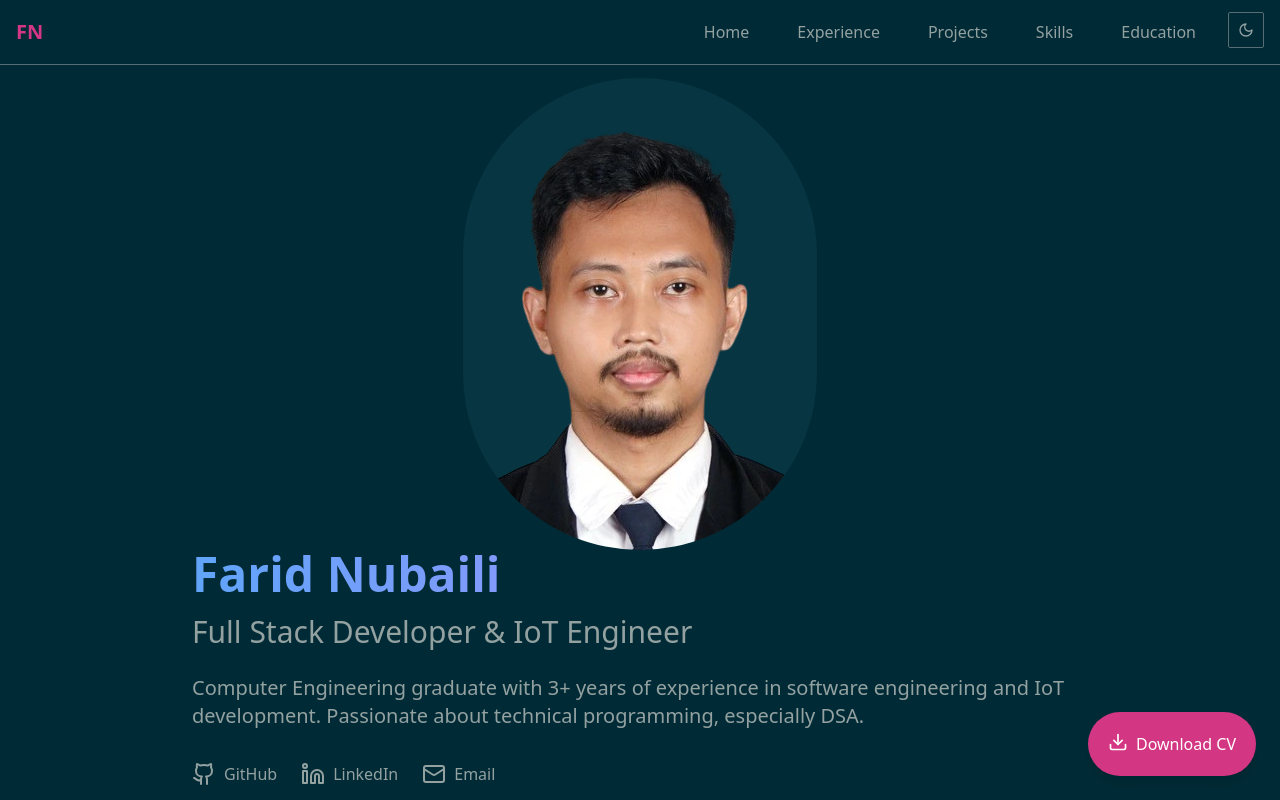
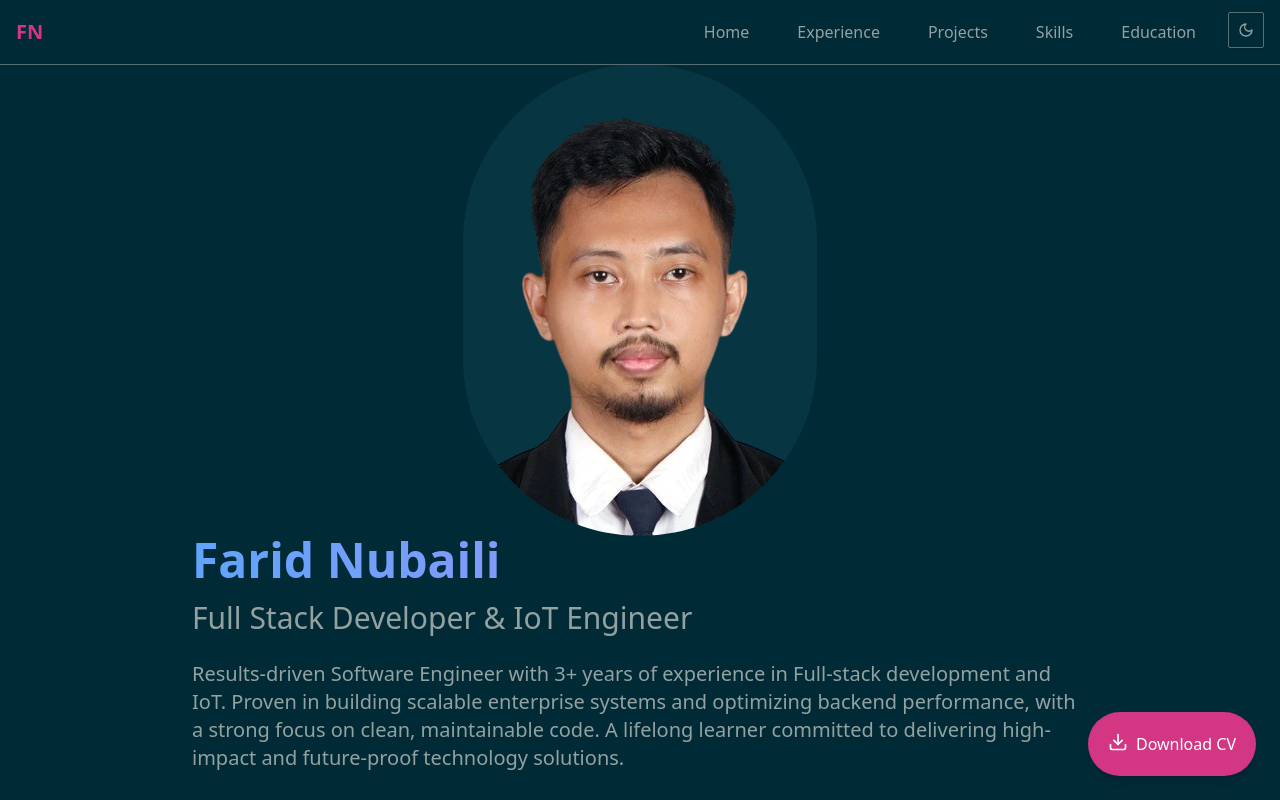
Before and after one commit to farid141/farid141.github.io, a React (Vite) app: page / in a window 1280 px wide. Shown: the top 800 px of the page. Built offline with nearby package versions, Linux system fonts and the light colour scheme; some icons are missing.

Commit message:
update content

```diff
--- a/src/components/Hero.jsx
+++ b/src/components/Hero.jsx
@@ -24,9 +24,11 @@ export const Hero = () => {
             Full Stack Developer & IoT Engineer
           </h2>
           <p className="text-xl mb-8 text-muted-foreground">
-            Computer Engineering graduate with 3+ years of experience in
-            software engineering and IoT development. Passionate about technical
-            programming, especially DSA.
+            Results-driven Software Engineer with 3+ years of experience in
+            Full-stack development and IoT. Proven in building scalable
+            enterprise systems and optimizing backend performance, with a strong
+            focus on clean, maintainable code. A lifelong learner committed to
+            delivering high-impact and future-proof technology solutions.
           </p>
           <div className="flex gap-6">
             <a
```
